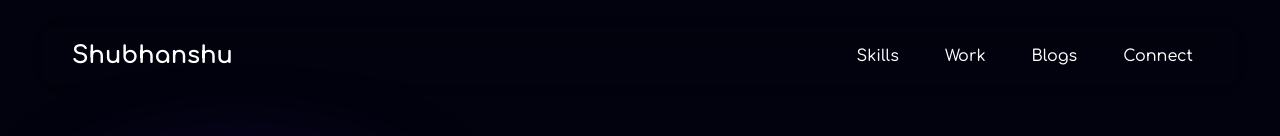
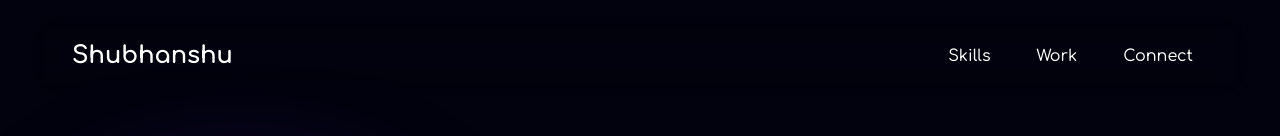
Before and after one commit to shubhu2002/portfolio_new, a Next.js app: page /works in a window 1280 px wide. Shown: the top 136 px of the page. Built offline with nearby package versions, Linux system fonts and the light colour scheme.

Commit message:
remove blog

```diff
--- a/src/components/navbar.tsx
+++ b/src/components/navbar.tsx
@@ -41,9 +41,9 @@ const Navbar: React.FC = () => {
           <Link href="/works" className="linkButton">
             Work
           </Link>
-          <Link href="/blogs" className="linkButton">
+{/*           <Link href="/blogs" className="linkButton">
             Blogs
-          </Link>
+          </Link> */}
           <Link href="/connect" className="linkButton">
             Connect
           </Link>
```
